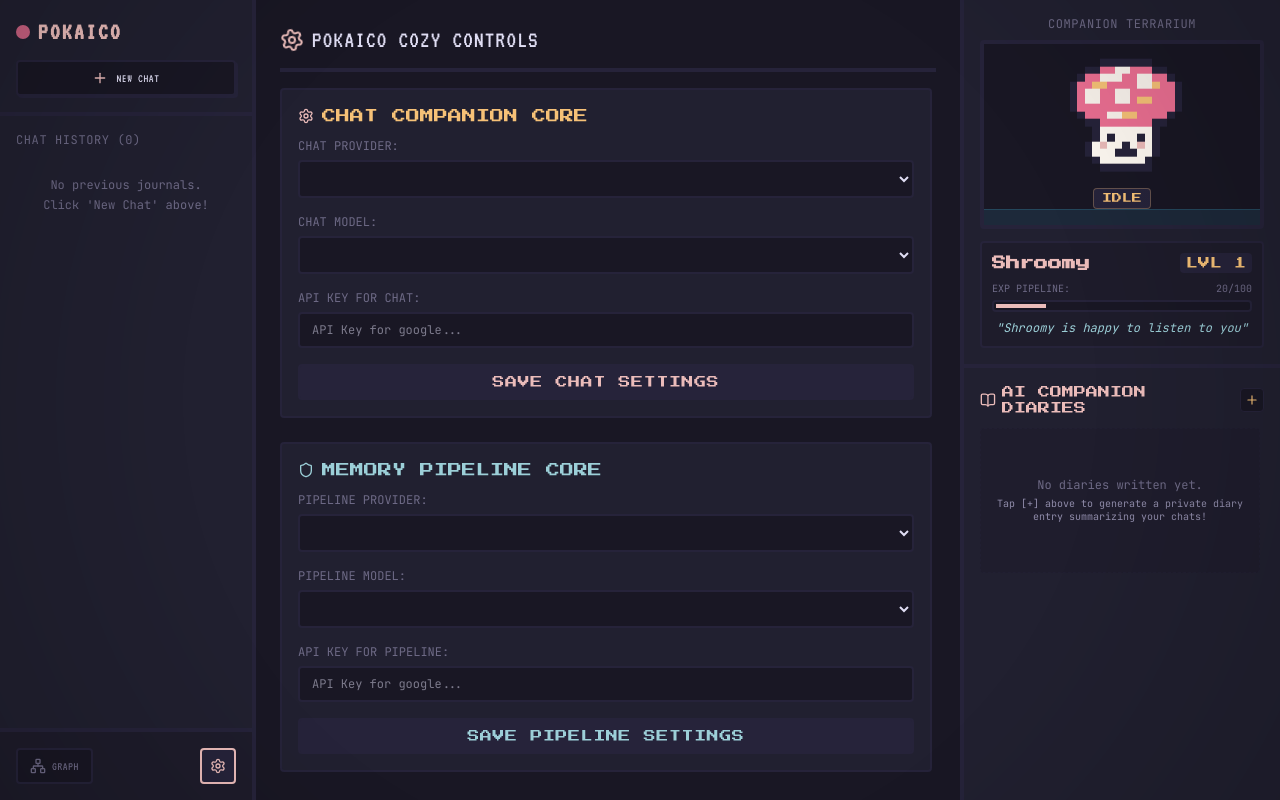
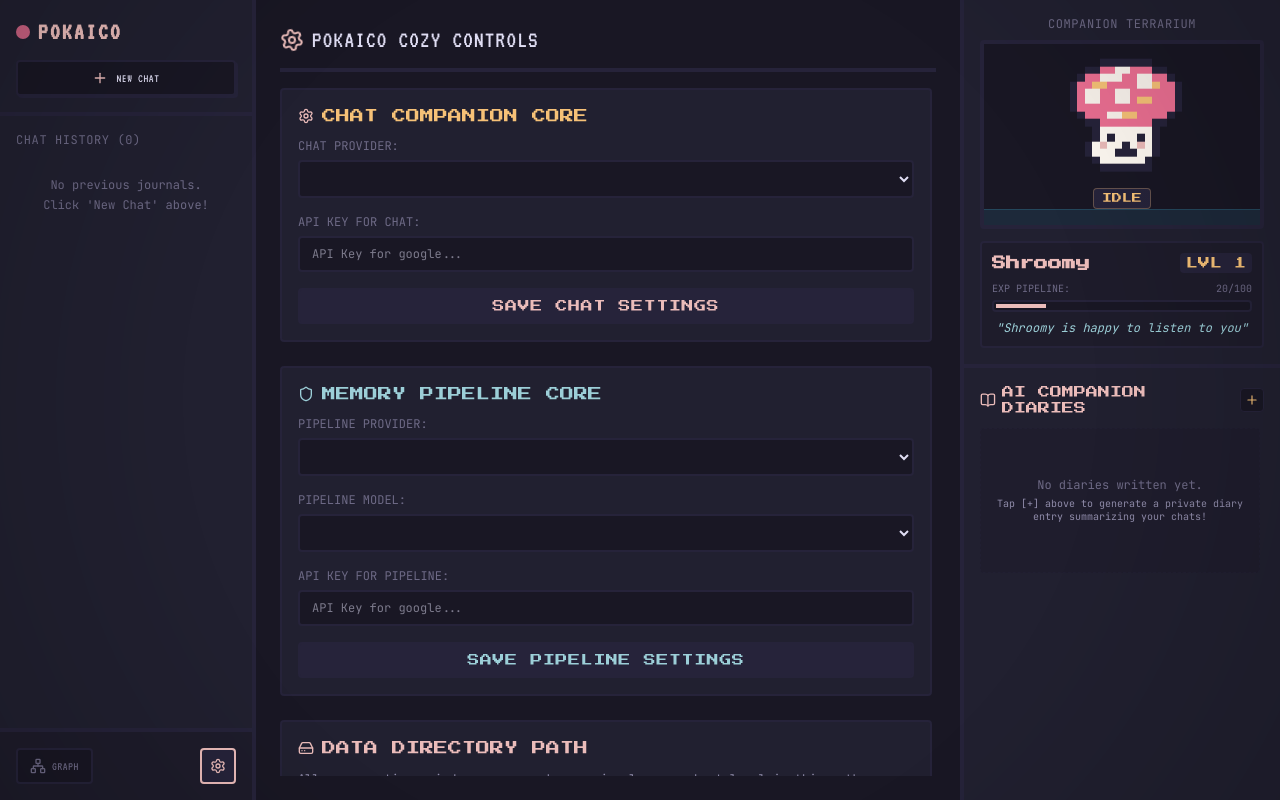
Before and after one commit to dimsedra/pokaico, a React (Vite) app: page / in a window 1280 px wide. Both pictures are taken after a click on the button 218 px from the left and 766 px from the top of the page. Built offline with nearby package versions, Linux system fonts and the light colour scheme.

Commit message:
refactor(ui): remove redundant Chat Model select dropdown from SettingsPanel

```diff
--- a/src/components/SettingsPanel.tsx
+++ b/src/components/SettingsPanel.tsx
@@ -215,12 +215,6 @@
               </select>
             </div>
             <div>
-              <label className="block text-xs font-mono text-rosepine-muted mb-1.5 uppercase">Chat Model:</label>
-              <select value={selectedChatModel} onChange={(e) => setSelectedChatModel(e.target.value)} className="w-full bg-rosepine-base border-2 border-rosepine-overlay px-3 py-2 font-mono text-xs rounded text-rosepine-text outline-none focus:border-rosepine-rose cursor-pointer">
-                {chatModels.map((m) => <option key={m} value={m}>{m}</option>)}
-              </select>
-            </div>
-            <div>
               <label className="block text-xs font-mono text-rosepine-muted mb-1.5 uppercase">API Key for Chat:</label>
               <input type="password" value={chatKeyInput} onChange={(e) => setChatKeyInput(e.target.value)} placeholder={`API Key for ${selectedChatProvider}...`} className="w-full bg-rosepine-base border-2 border-rosepine-overlay px-3 py-2 font-mono text-xs rounded text-rosepine-text outline-none focus:border-rosepine-rose" />
             </div>
```
